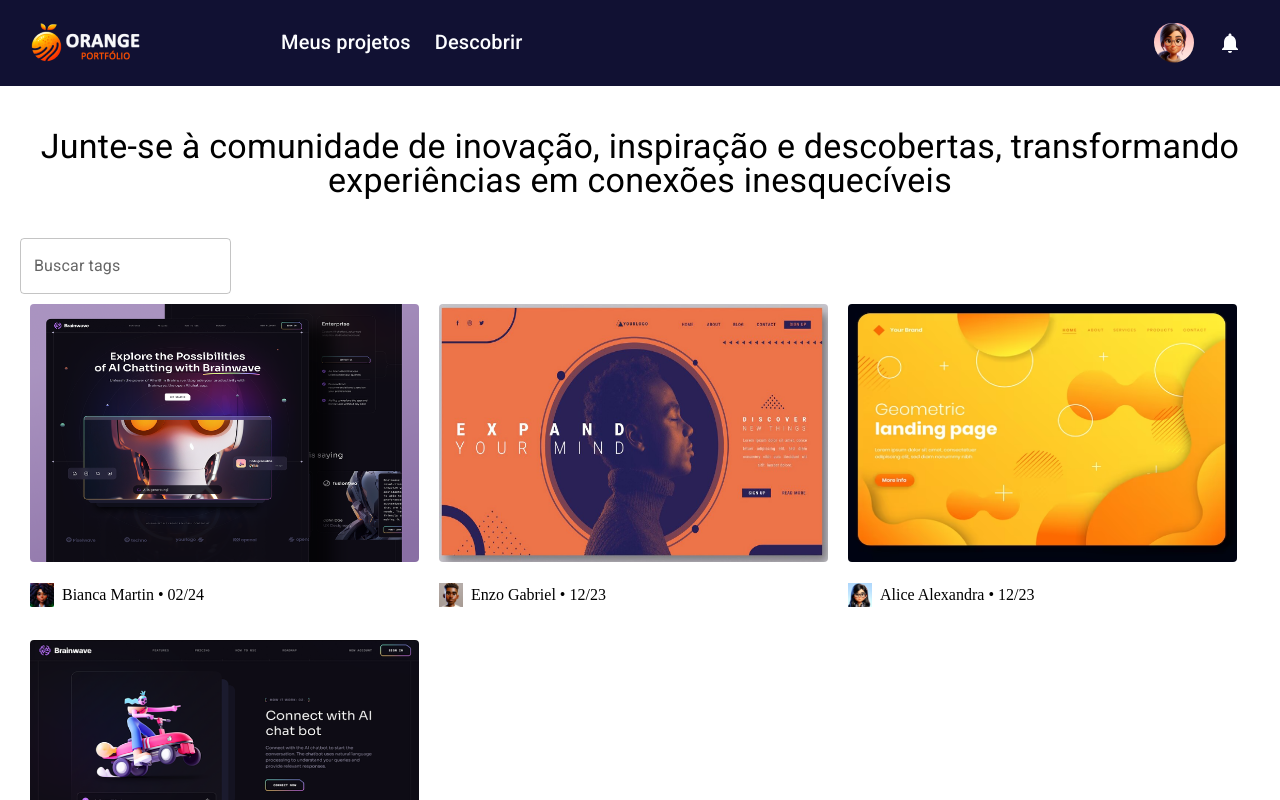
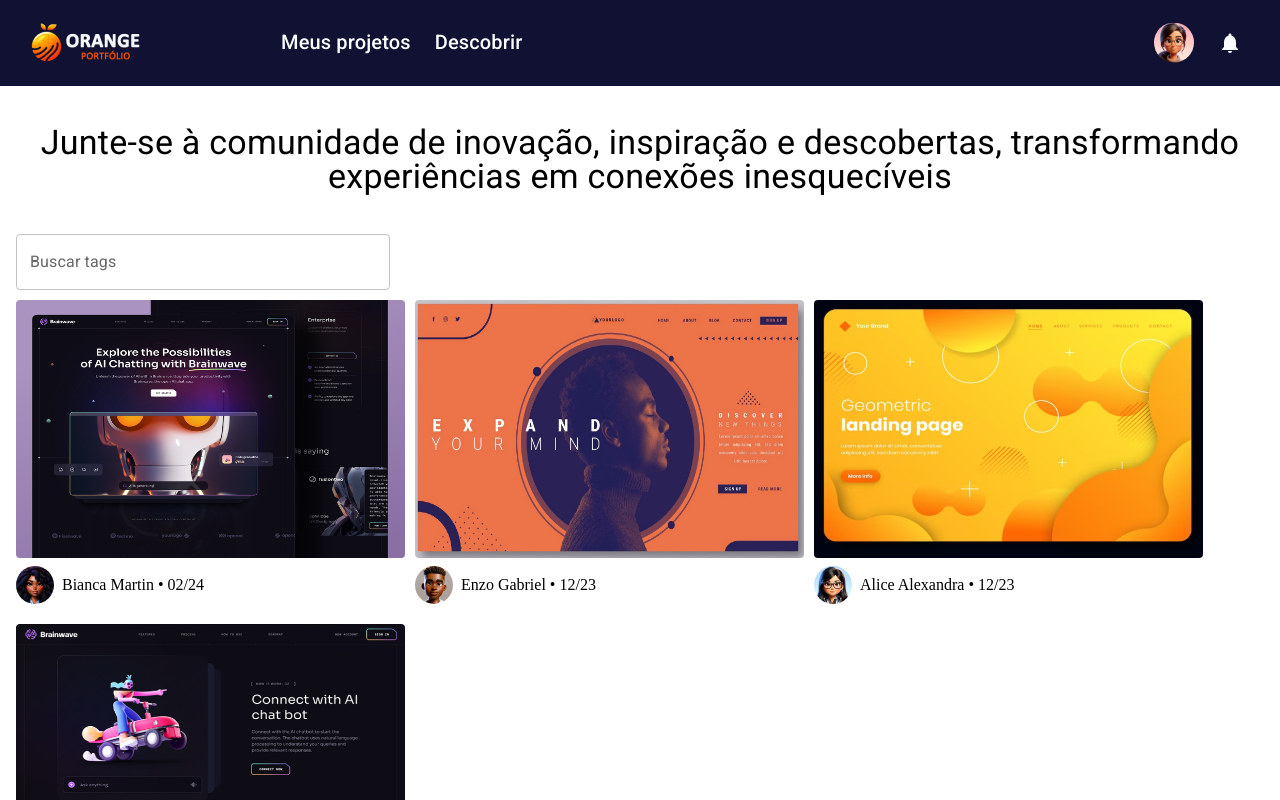
Before and after one commit to PedroFonseca447/orange-portifolio-squad15, a React (Vite) app: page /descobrir in a window 1280 px wide. Shown: the top 800 px of the page. Built offline with nearby package versions, Linux system fonts and the light colour scheme.

Commit message:
refatoração dos dados estáticos dos cards e iniciando Modal

```diff
--- a/src/Pages/Descobrir/descobrir.css
+++ b/src/Pages/Descobrir/descobrir.css
@@ -1,6 +1,6 @@
 .conteudo{
-    padding: 10px;
-    margin: 10px;
+    padding: 8px;
+    margin: 8px;
 }
 
 h1{
@@ -15,34 +15,42 @@ h1{
 
 /* CARD */
 
+.cards{
+    display: flex;
+    flex-wrap: wrap;
+}
+
 .card{
     display: inline-flex;
     padding: var(--none, 0px);
-    margin: 10px;
+    margin: 10px 10px 10px 0;
 
     flex-direction: column;
     align-items: flex-start;
-    gap: var(--1, 8px);
+    gap: var(--1, 4px);
     border-radius: var(--none, 0px);
 }
 
 .card span {
     display: flex;
-    padding: var(--none, 0px);
+    padding: var(--none, 5px);
+    gap: var(--1, 8px);
+}
 
-    align-items: center;
-    gap: var(--1, 8px);
-
+.card p{
+    display: flex;
+    margin: auto;
 }
 
 .card img {
     width: 389px;
     height: 258px;
     border-radius: var(--borderRadius, 4px);
+    cursor: pointer;
 }
 
 .card .user{
-    height: var(--3, 24px);;
-    width: var(--3, 24px);
-    border-radius: var(--none, 24px);
+    height: 38px;
+    width: 38px;
+    border-radius: 50px;
 }
--- a/src/Pages/Descobrir/descobrir.jsx
+++ b/src/Pages/Descobrir/descobrir.jsx
@@ -1,8 +1,25 @@
+import './descobrir.css';
 import Menu from '../../components/Menu/Menu';
-import './descobrir.css';
+import { cardsData } from '../../components/cardsData';
+
+import { Button, Modal, Backdrop, Fade } from '@mui/material';
 import TextField from '@mui/material/TextField';
+import { Link } from 'react-router-dom';
+import React,{ useState } from 'react';
+
+import ModalProjeto from './modal';
 
 export default function Descobrir() {
+
+    const [openModal, setOpenModal] = useState(false);
+
+    const handleOpenModal = () => {
+        setOpenModal(true);
+    };
+
+    const handleClose = () => {
+        setOpenModal(false);
+    };
 
     return(
         <>
@@ -14,41 +31,30 @@ export default function Descobrir() {
                 <TextField
                     id="outlined"
                     label="Buscar tags"
+                    style={{ width: '30%' }}
                 />
+                <br />
 
-                <div>
-                    {/* Estático */}
-                    <div className='card'>
-                        <img src="src/assets/card1.png" alt=""/>
-                        <span>
-                            <img src="src/assets/Bianca.png" className='user' alt="" />
-                            <p>Bianca Martin • 02/24</p>
-                        </span>
-                    </div>
-                    <div className='card'>
-                        <img src="src/assets/card2.png" alt=""/>
-                        <span>
-                            <img src="src/assets/Enzo.png" className='user' alt="" />
-                            <p>Enzo Gabriel • 12/23</p>
-                        </span>
-                    </div>
-                    <div className='card'>
-                        <img src="src/assets/card3.png" alt=""/>
-                        <span>
-                            <img src="src/assets/Alice.png" className='user' alt="" />
-                            <p>Alice Alexandra • 12/23</p>
-                        </span>
-                    </div>
-                    <div className='card'>
-                        <img src="src/assets/card4.png" alt=""/>
-                        <span>
-                            <img src="src/assets/Carolina.png" className='user' alt="" />
-                            <p>Carolina Valentim • 12/23</p>
-                        </span>
-                    </div>
+                <div className='cards'>
+                    {cardsData.map((card, index) => (
+                        <div key={card.id}>
+
+                                <div className='card' onClick={handleOpenModal}>
+                                    <img src={card.cardImagem} alt="" />
+                                    <span>
+                                        <img src={card.usuario} className='user' alt="" />
+                                        <p>{`${card.nome} • ${card.data}`}</p>
+                                    </span>
+                                </div>
+
+                        </div>
+                    ))}
                 </div>
 
             </div>
+
+           <ModalProjeto open={openModal} handleClose={handleClose} />
+
         </>
     )
 }
--- /dev/null
+++ b/src/Pages/Descobrir/modal.jsx
@@ -0,0 +1,40 @@
+
+import { Modal, Box } from '@mui/material';
+import './descobrir.css';
+
+import { cardsData } from '../../components/cardsData';
+
+const style = {
+    position: 'absolute',
+    top: '50%',
+    left: '50%',
+    transform: 'translate(-50%, -50%)',
+    width: 1042,
+    height: 800,
+    bgcolor: 'background.paper',
+    border: '2px solid #000',
+    boxShadow: 24,
+    p: 4,
+  };
+
+const ModalProjeto = ({ open, handleClose }) => {
+
+    return(
+        <>
+            {open && (
+                <Modal
+                open={open}
+                onClose={handleClose}
+                aria-labelledby="modal-modal-title"
+                aria-describedby="modal-modal-description"
+                >
+                    <Box sx={style}>
+
+                    </Box>
+                </Modal>
+            )}
+        </>
+    )
+}
+
+export default ModalProjeto;
--- /dev/null
+++ b/src/components/cardsData.js
@@ -0,0 +1,31 @@
+
+export const cardsData = [
+    {
+        id: 1,
+        cardImagem: 'src/assets/card1.png',
+        usuario: 'src/assets/Bianca.png',
+        nome: 'Bianca Martin',
+        data: '02/24',
+    },
+    {
+        id: 2,
+        cardImagem: 'src/assets/card2.png',
+        usuario: 'src/assets/Enzo.png',
+        nome: 'Enzo Gabriel',
+        data: '12/23',
+    },
+    {
+        id: 3,
+        cardImagem: 'src/assets/card3.png',
+        usuario: 'src/assets/Alice.png',
+        nome: 'Alice Alexandra',
+        data: '12/23',
+    },
+    {
+        id: 4,
+        cardImagem: 'src/assets/card4.png',
+        usuario: 'src/assets/Carolina.png',
+        nome: 'Carolina Valentim',
+        data: '12/23',
+    },
+];
```
